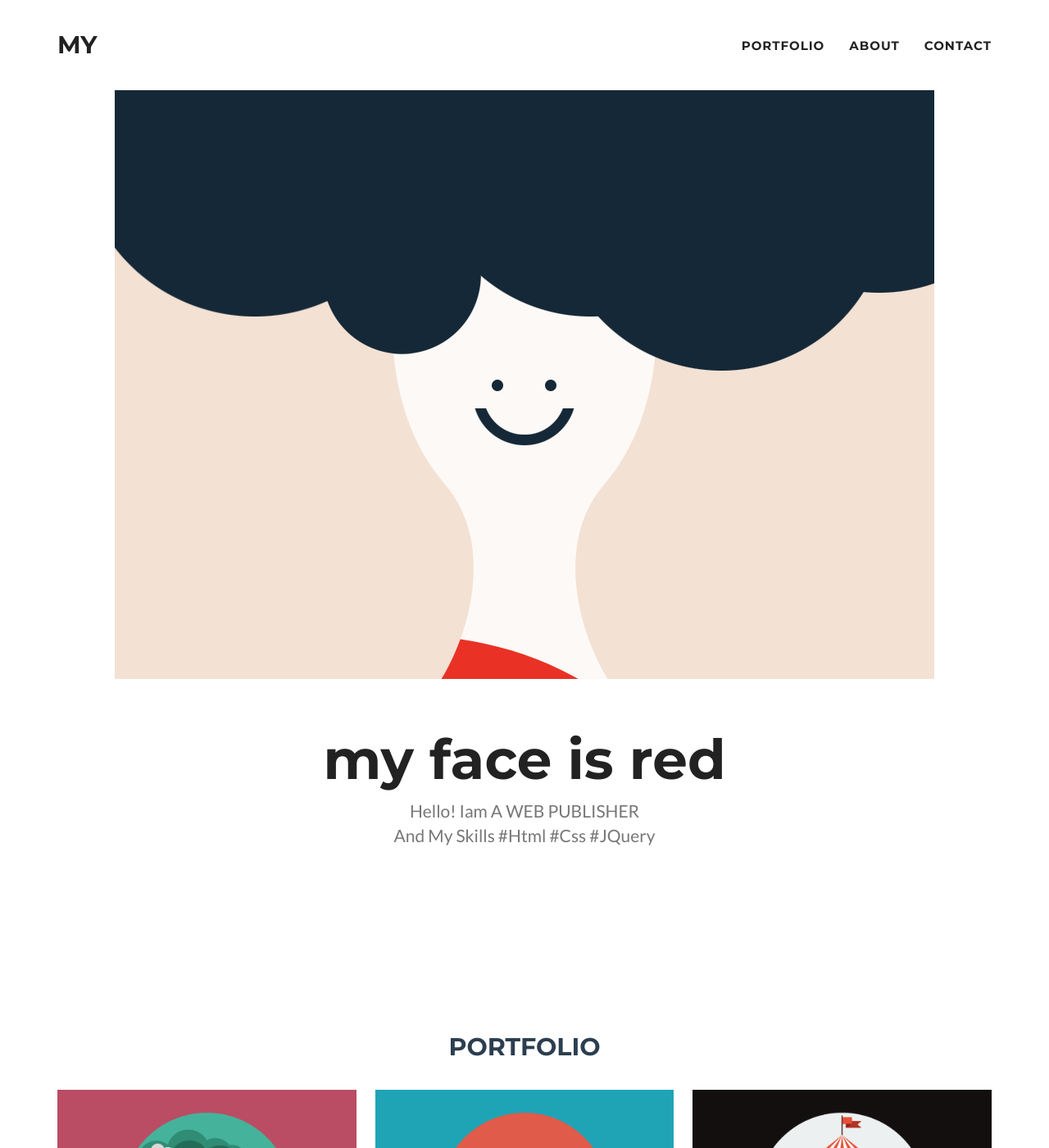
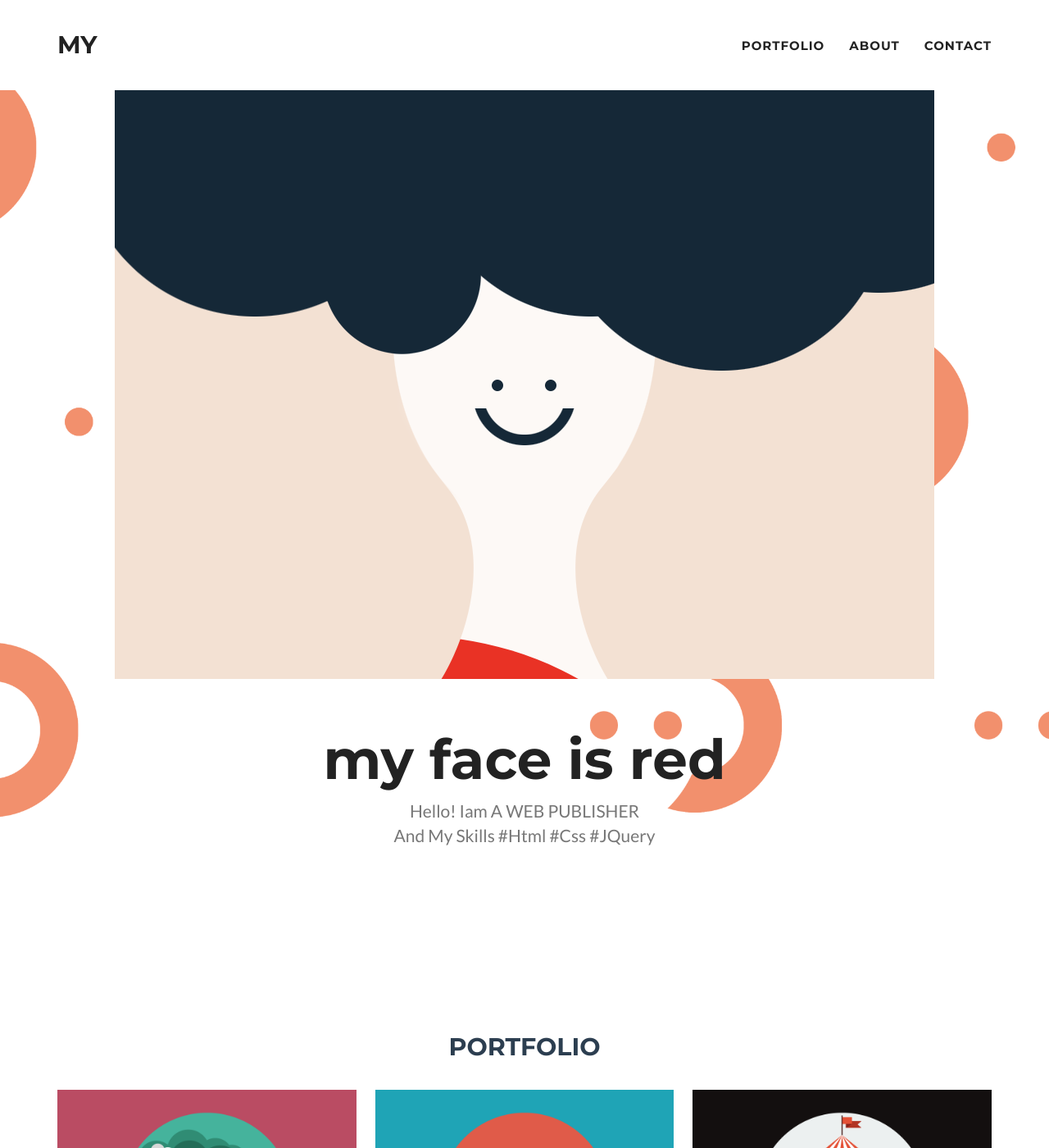
Before and after one commit to jeromelachaud/freelancer-theme, a Jekyll site: the page built from _posts/2014-07-18-project-1.markdown, in a window 1280 px wide and 1400 px high. Shown: the whole window at 82% size. Built offline with Jekyll 4.4.1, drawn with Linux system fonts in a browser that asks for light colours.

Commit message:
메인배경패턴 수정

```diff
--- a/_includes/css/main.css
+++ b/_includes/css/main.css
@@ -6,7 +6,6 @@
 
 body {
     overflow-x: hidden;
-		background: url('img/main_bg.jpg')no-repeat top /cover;
 }
 
 p {
@@ -509,7 +508,7 @@ footer .footer-below {
 /* Hover */
 .navbar-default .navbar-nav>li>a:hover, .navbar-default .navbar-nav>li>a:focus,
 .navbar-default .navbar-brand:hover, .navbar-default .navbar-brand:focus  {
-	color:#FCC0C5
+	color:#e93225
 }
 
 .navbar-default .navbar-toggle:hover, .navbar-default .navbar-toggle:focus {background-color: #fff;}
@@ -571,3 +570,5 @@ footer .footer-below {
 
 .col-lg-1, .col-lg-2, .col-lg-3, .col-lg-4, .col-lg-5, .col-lg-6, .col-lg-7, .col-lg-8, .col-lg-9, .col-lg-10, .col-lg-11, .col-lg-12 {float: none;}
 .col-lg-offset-2 {width:90%; margin: 0 auto; padding:20px 0 0; text-align: center;}
+
+header {background:url('img/main_bg.png')no-repeat top/cover;}
```
Also changed, not shown: img/main_bg.png (added).
